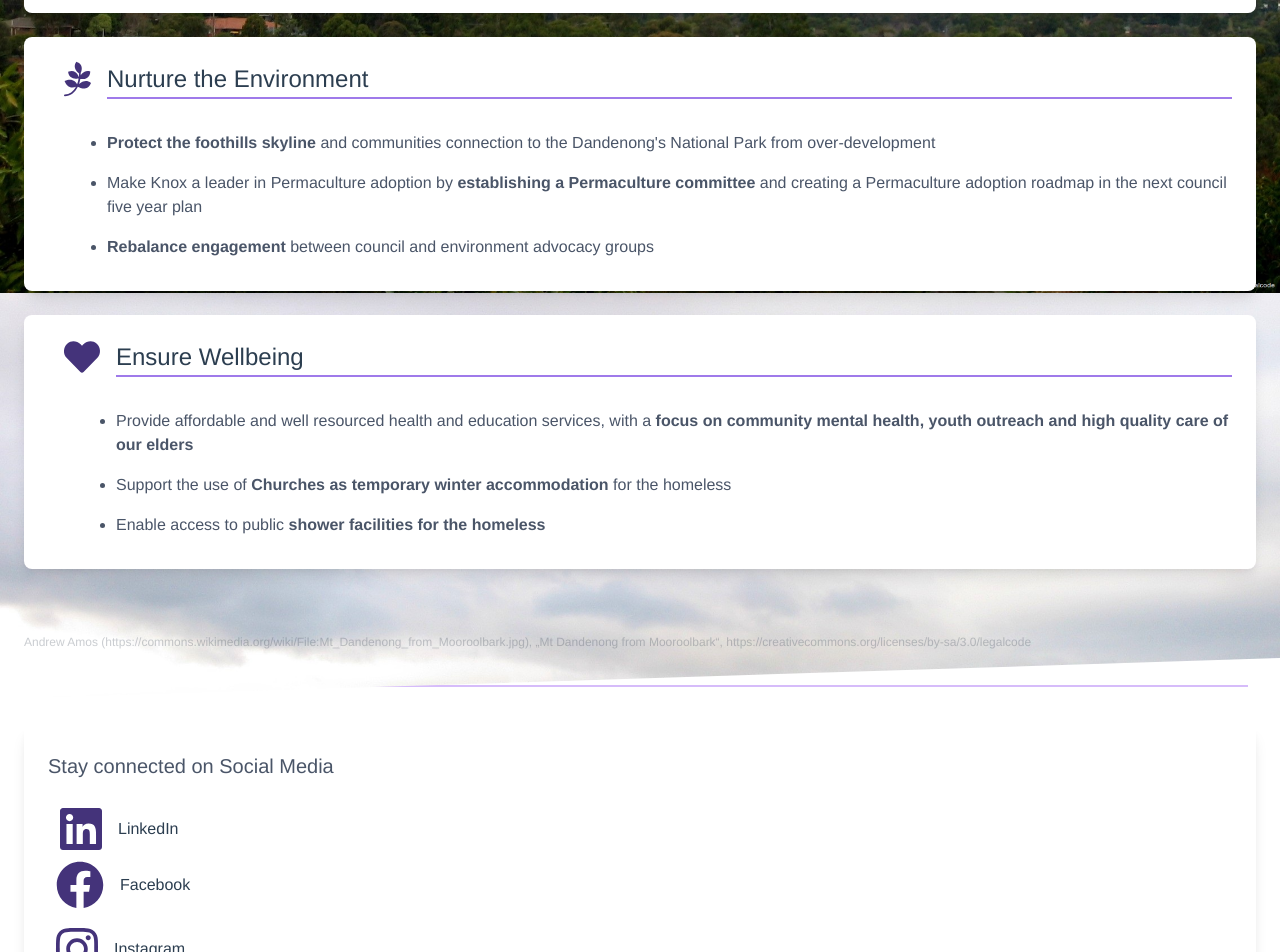
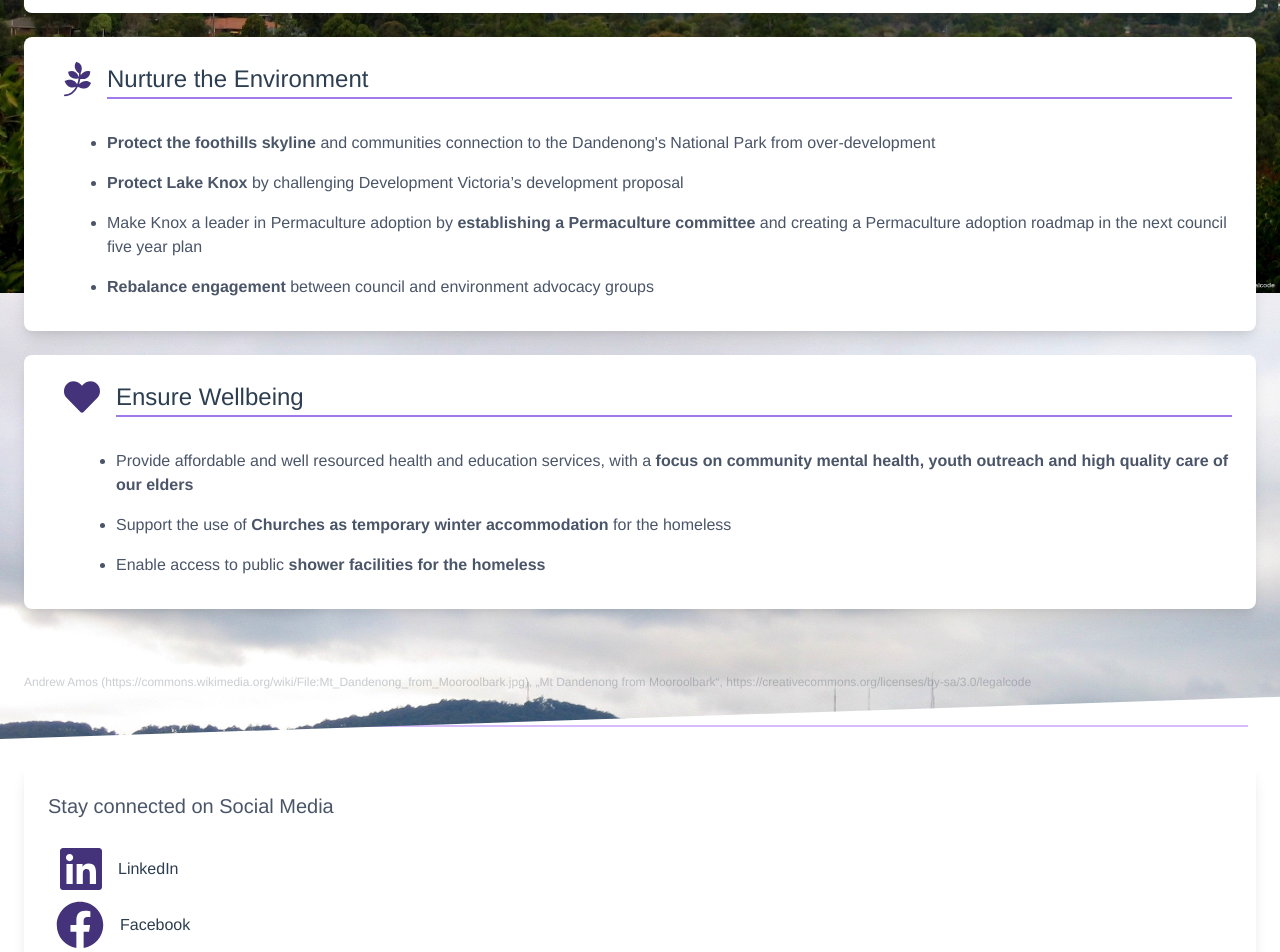
Before and after one commit to Veldrin055/mike-knox, a Vue app: page / in a window 1280 px wide. Shown: the part 3296-4248 px from the top of the page. Built offline with nearby package versions, Linux system fonts and the light colour scheme.

Commit message:
update in copy

```diff
--- a/src/views/Principles.vue
+++ b/src/views/Principles.vue
@@ -34,6 +34,7 @@
           <div class="text-gray-700 text-left mt-6">
             <ul class="list-disc">
               <li class="py-2"><strong>Protect the foothills skyline</strong> and communities connection to the Dandenong's National Park from over-development</li>
+              <li class="py-2"><strong>Protect Lake Knox</strong> by challenging Development Victoria’s development proposal</li>
               <li class="py-2">Make Knox a leader in Permaculture adoption by <strong>establishing a Permaculture committee</strong> and creating a Permaculture adoption roadmap in the next council five year plan</li>
               <li class="py-2"><strong>Rebalance engagement</strong> between council and environment advocacy groups</li>
             </ul>
```
